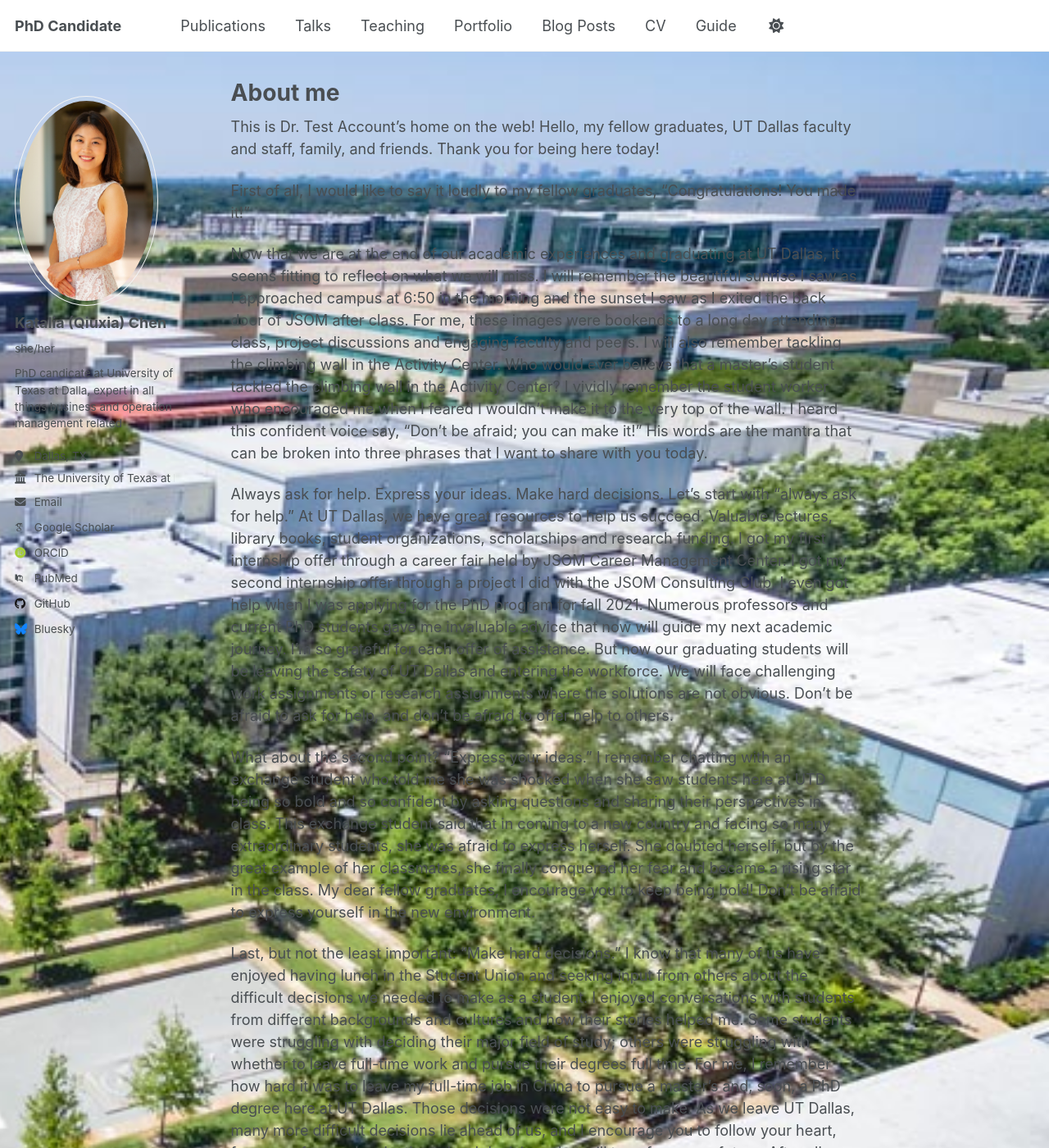
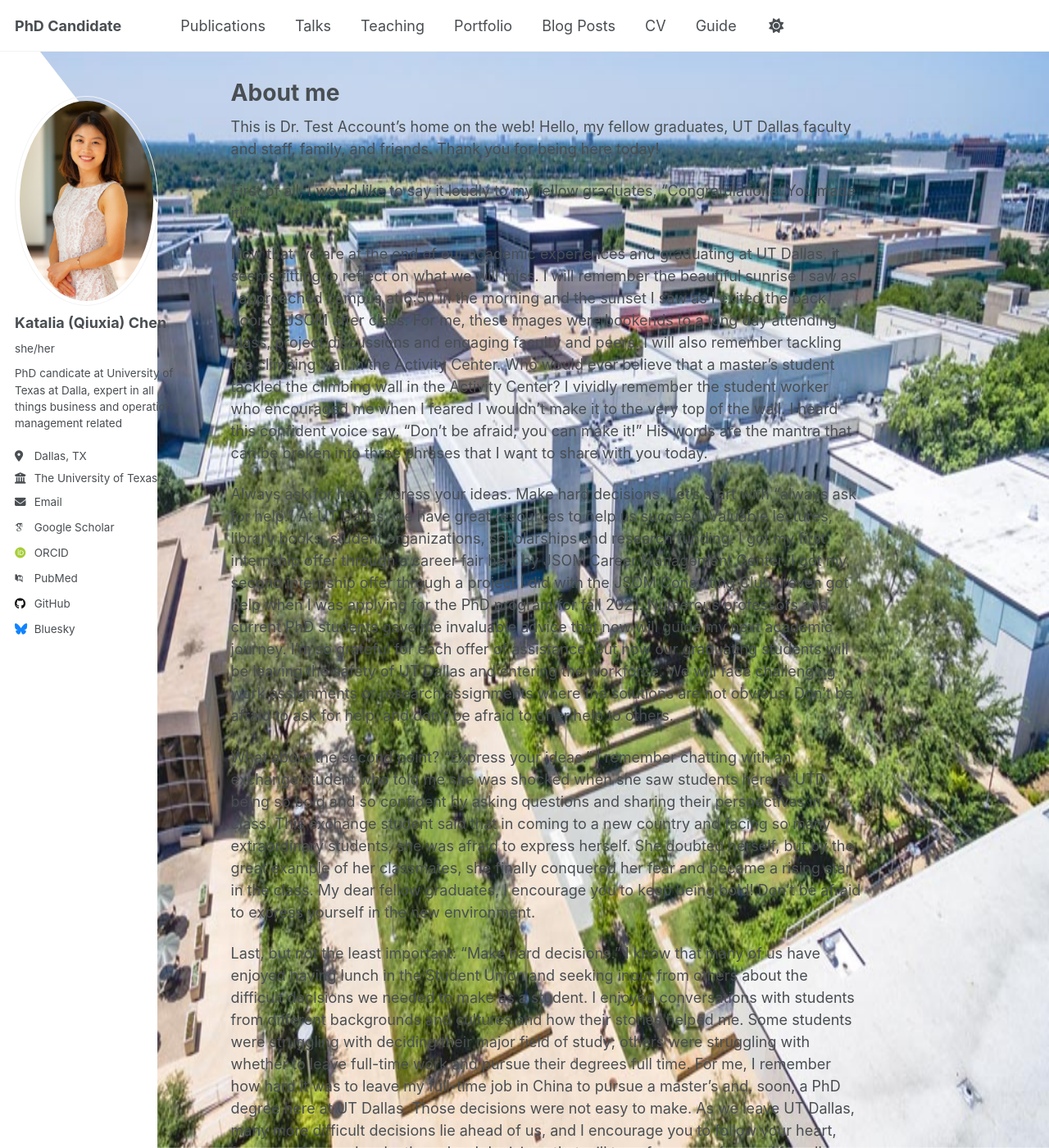
Before and after one commit to qxc2/Katalia_Qiuxia_Chen_v1, a Jekyll site: the page built from _pages/about.md, in a window 1280 px wide and 1400 px high. Shown: the whole window at 82% size. Built offline with Jekyll 4.4.1, drawn with Linux system fonts in a browser that asks for light colours; some web fonts are replaced.

Commit message:
Update main.scss

```diff
--- a/assets/css/main.scss
+++ b/assets/css/main.scss
@@ -41,11 +41,20 @@
     "vendor/font-awesome/brands",
     "vendor/magnific-popup/magnific-popup";
 body {
+    background: none; /* Remove the global background */
+    display: flex;
+    justify-content: center;
+    align-items: center;
+    min-height: 100vh;
+}
+
+.border-container::before {
+    content: "";
+    position: fixed;
+    top: 0; left: 0; right: 0; bottom: 0;
     background-image: url('https://sp112358.github.io/Katalia_Qiuxia_Chen_2/assets/UTD-1.jpg');
-    background-size: cover;
-    background-position: left center;
-    background-position: right center;
-    background-position: top left;
-    background-position: bottom right;
+    background-size: 100% 100%; /* Stretch to fit the sides */
     background-repeat: no-repeat;
+    z-index: -1; /* Put it behind content */
+    clip-path: polygon(0 0, 100% 0, 100% 100%, 0 100%, 15% 100%, 15% 15%, 85% 15%, 85% 100%);
 }
```
